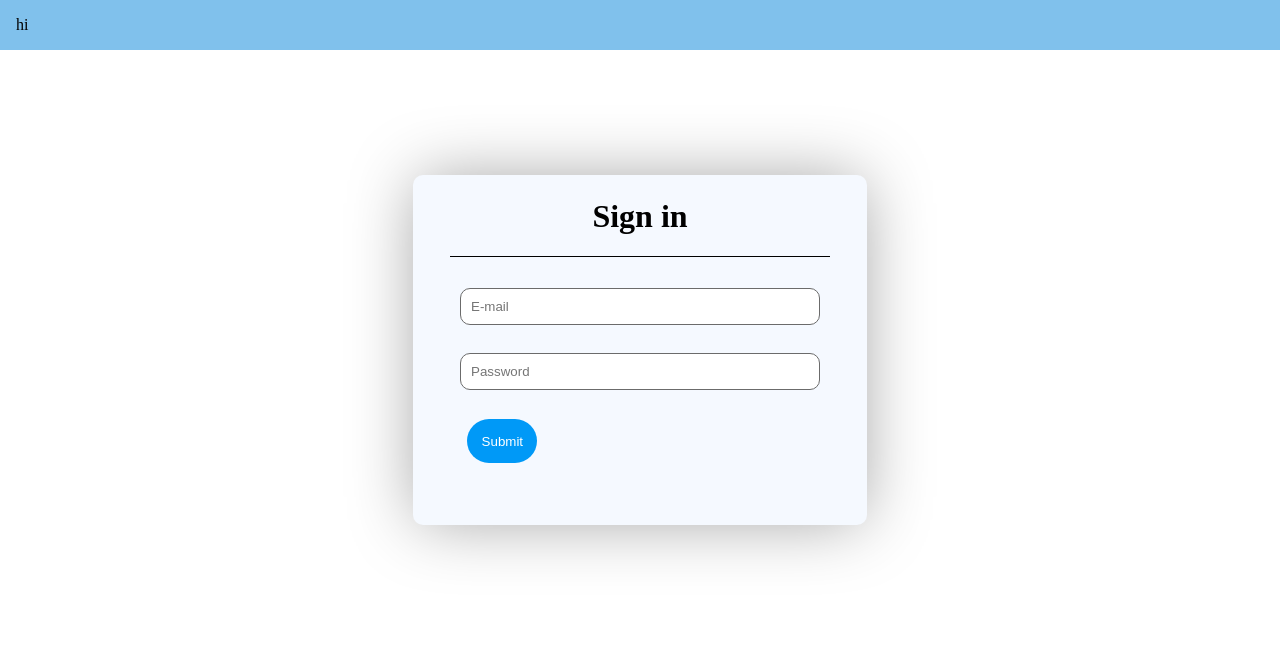
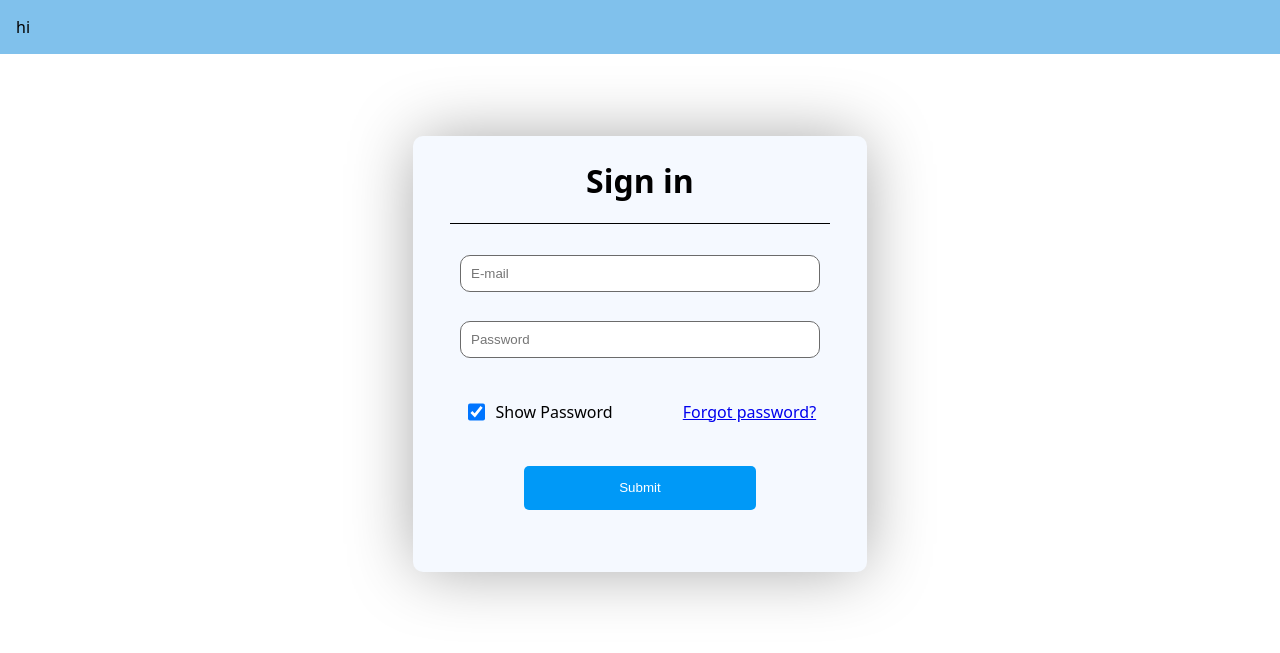
Before and after one commit to FunTimeMicheal/IWA, a PHP site: page /login.php in a window 1280 px wide. Shown: the top 653 px of the page. Run offline with PHP 8.4, Linux system fonts and the light colour scheme.

Commit message:
finished v1 of login form

```diff
--- a/public/login.php
+++ b/public/login.php
@@ -27,6 +27,15 @@
                         <div>
                             <input type="password" placeholder="Password" id="login-password">
                         </div>
+                        <div class="login-options">
+                            <div class="login-show-password">
+                                <input id="show-password" type="checkbox" onclick="showPassword()" checked="">
+                                <label for="show-password">Show Password</label>
+                            </div>
+                            <div>
+                                <a href="#" class="forgot-passwprd">Forgot password?</a>
+                            </div>
+                        </div>
                         <div class="login-submit-button">
                              <button type="submit">Submit</button>
                         </div>
--- a/public/loginpage.css
+++ b/public/loginpage.css
@@ -1,6 +1,7 @@
 
 body {
     margin: 0;
+    font-family: system-ui, -apple-system, BlinkMacSystemFont, 'Segoe UI', Roboto, Oxygen, Ubuntu, Cantarell, 'Open Sans', 'Helvetica Neue', sans-serif;
 
     * {
         display: flex;
@@ -10,6 +11,13 @@ body {
 header {
     background-color: rgb(128, 193, 236);
     padding: 1rem;
+}
+
+header .links {
+  flex-grow: 1;
+  display: flex;
+  align-items: center;
+  gap: 32px;
 }
 
 .login-container {
@@ -58,8 +66,7 @@ header {
 }
 
 .login-submit-button {
-    justify-content: start;
-    padding-left: 2.4rem;
+    justify-content: center;
 
     button {
         padding: 0.9rem 0.9rem;
@@ -69,7 +76,8 @@ header {
         border: none;
         text-align: center;
         cursor: pointer;
-        border-radius: 50px;
+        border-radius: 5px;
+        width: 55%;
     }
 }
 
@@ -83,3 +91,24 @@ header {
     color:white;
     content: "Show";
 }
+
+.login-options {
+    padding: 0;
+    justify-content: space-around;
+}
+.login-show-password {
+    align-items: center;
+
+    input {
+        width: 1.1rem;
+        height: 1.1rem;
+    }
+
+    label {
+        padding-left: .443rem;
+    }
+
+    a {
+        text-decoration: none;
+    }
+}
```
